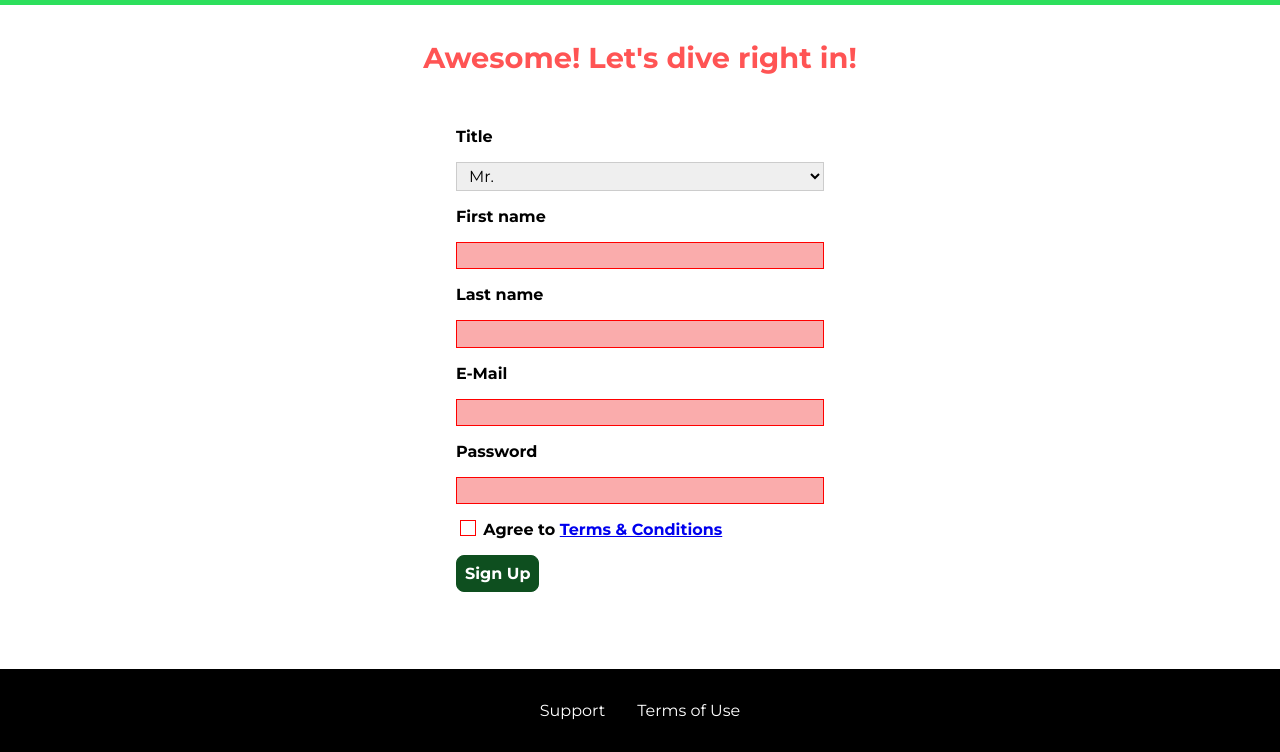
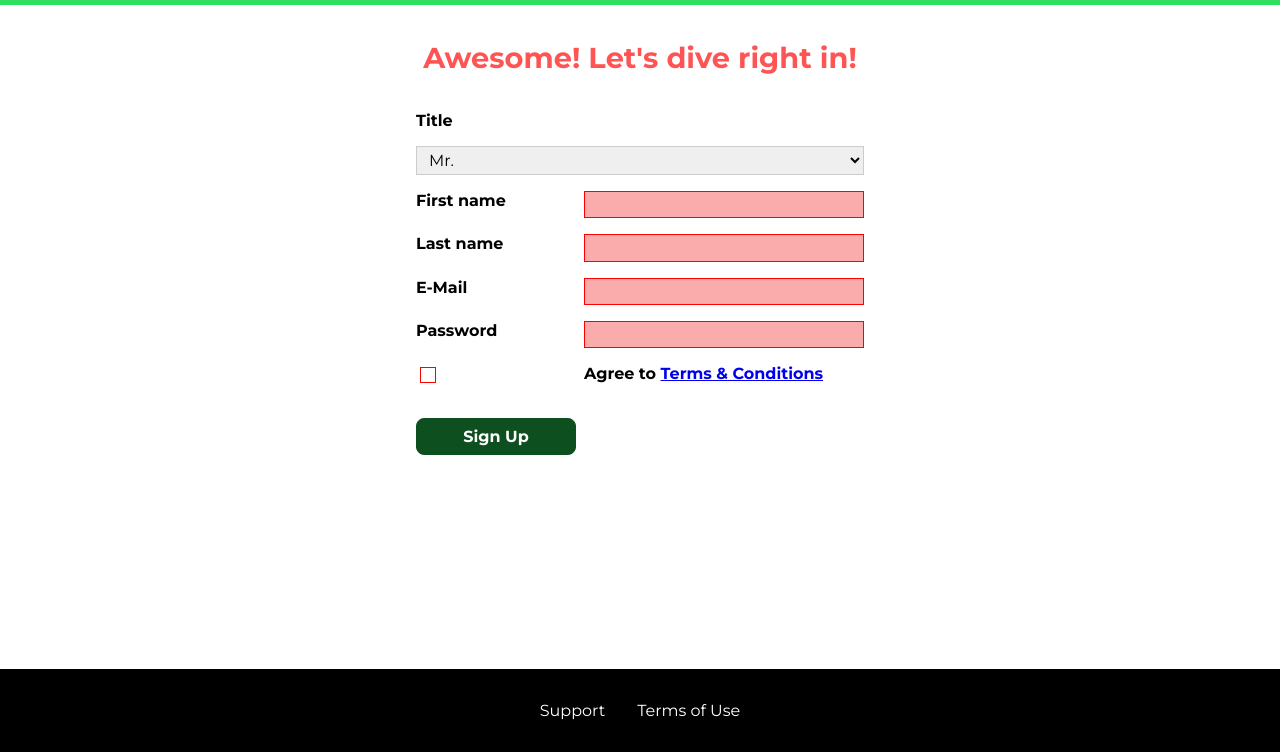
Before and after one commit to sanjaysah101/uHost, a plain HTML site: page start-hosting/index.html in a window 1280 px wide. Shown: the part 51-803 px from the top of the page. Drawn offline with Linux system fonts and the light colour scheme.

Commit message:
Using the CSS Grid

```diff
--- a/start-hosting/start-hosting.css
+++ b/start-hosting/start-hosting.css
@@ -10,6 +10,8 @@ main {
 
 .signup-form {
   padding: 1rem;
+  display: grid;
+  grid-row-gap: 0.5rem;
 }
 
 .signup-form label {
@@ -20,7 +22,6 @@ main {
 .signup-form input,
 .signup-form select {
   display: block;
-  margin-top: 1rem;
   width: 100%;
 }
 
@@ -76,6 +77,17 @@ main {
 @media (min-width: 40rem) {
   .signup-form {
     margin: auto;
-    width: 25rem;
+    width: 30rem;
+    grid-template-columns: 10rem auto;
+    grid-row-gap: 1rem;
+    grid-column-gap: 0.5rem;
+  }
+
+  .signup-form [id="title"] {
+    grid-column: span 2;
+  }
+
+  .signup-form__checkbox {
+    grid-column: span 2;
   }
 }
```
